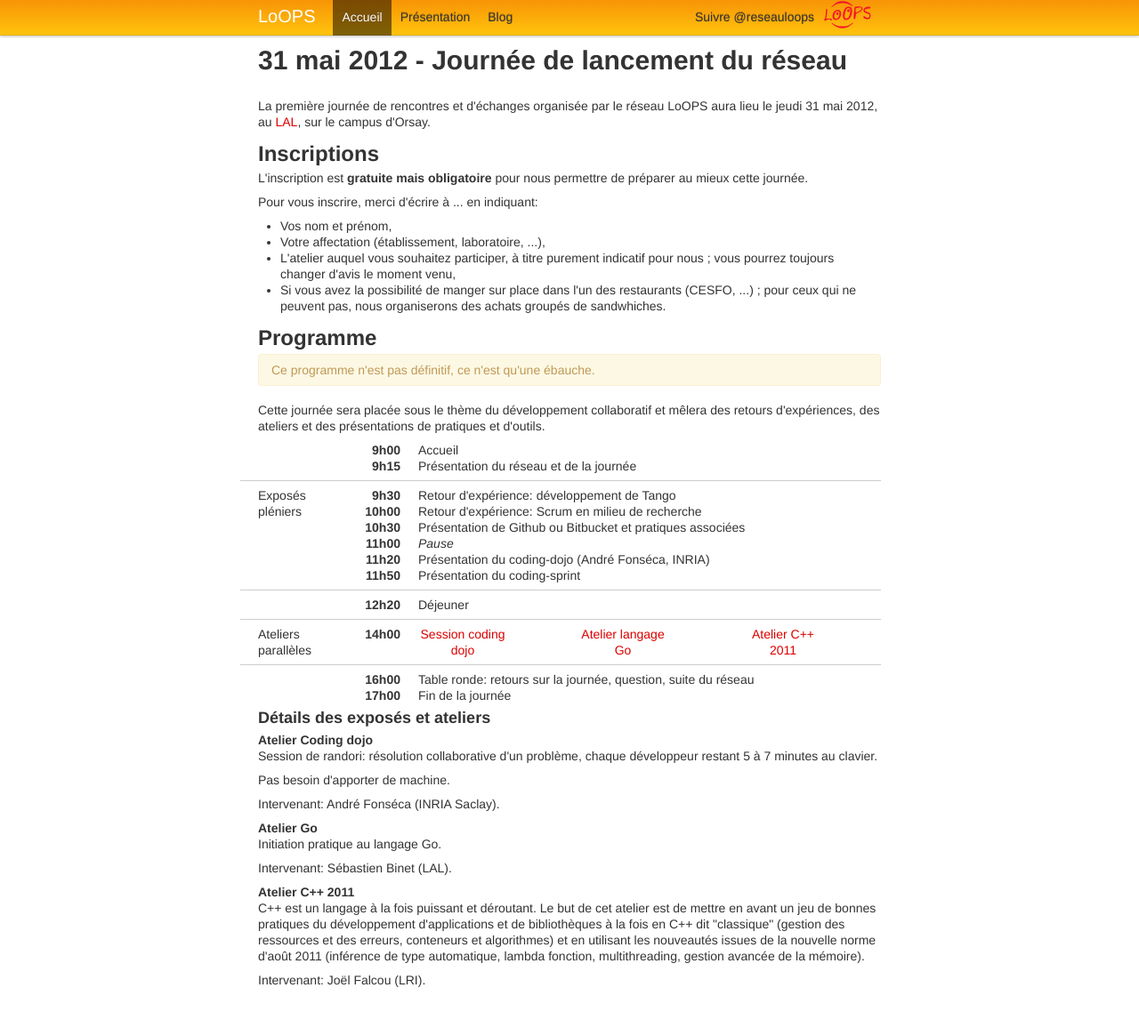
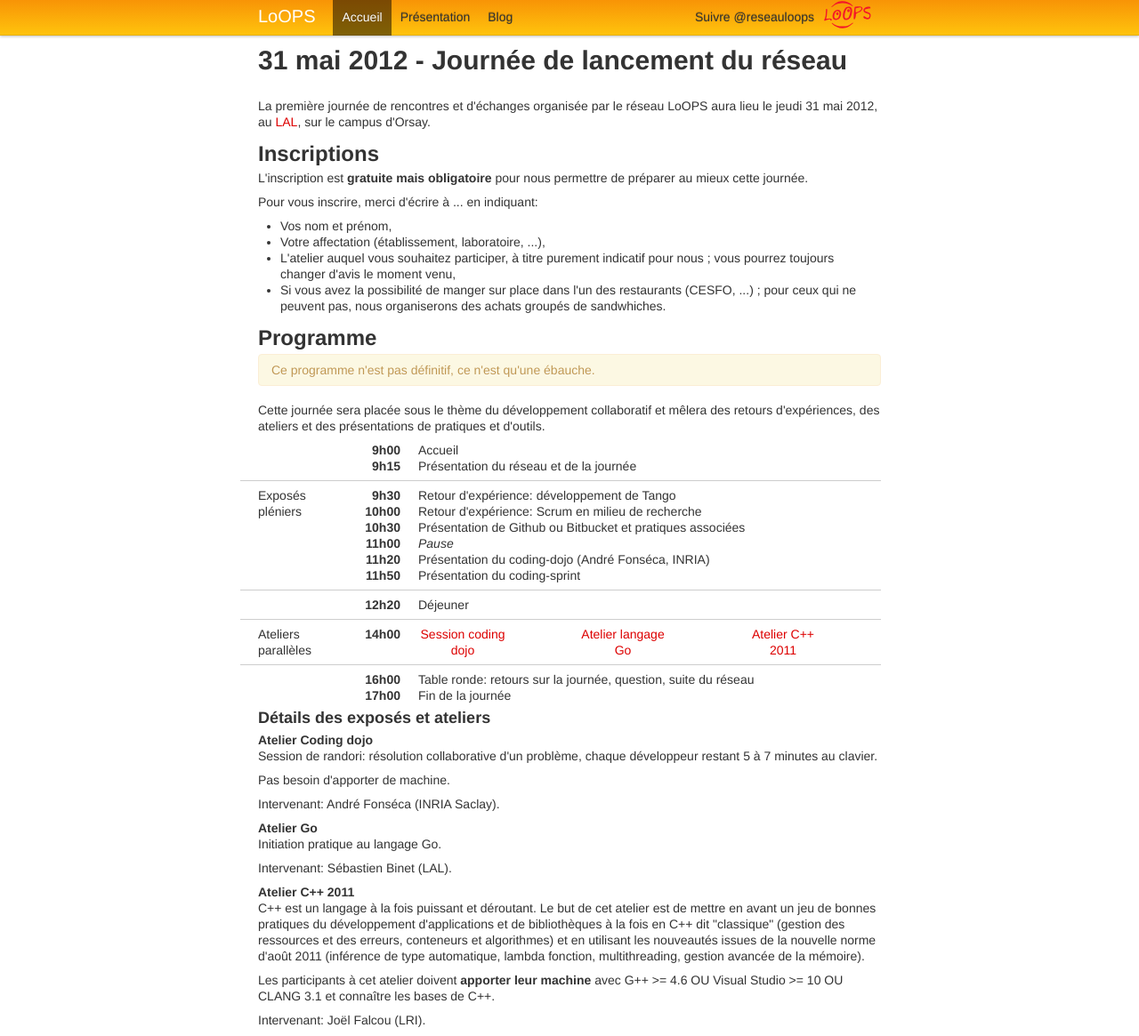
Before and after one commit to reseau-loops/reseau-loops.github.com, a Jekyll site: the page built from journee_2012_05_31.html, in a window 1280 px wide and 1165 px high. Shown: the whole window at 89% size. Built offline with Jekyll 4.4.1, drawn with Linux system fonts in a browser that asks for light colours; Markdown is read by kramdown in place of the engine named in the settings; comment, search, counter and statistics services are not loaded.

Commit message:
details c++

```diff
--- a/journee_2012_05_31.html
+++ b/journee_2012_05_31.html
@@ -143,6 +143,10 @@ les nouveautés issues de la nouvelle norme d'août 2011
 (inférence de type automatique, lambda fonction, multithreading, gestion
 avancée de la mémoire).
 </p>
+<p>Les participants à cet atelier doivent <strong>apporter leur machine</strong> avec
+G++ &gt;= 4.6 OU Visual Studio &gt;= 10 OU CLANG 3.1 et connaître
+les bases de C++.
+</p>
 <p>
 Intervenant: Joël Falcou (LRI).
 </p>
```
